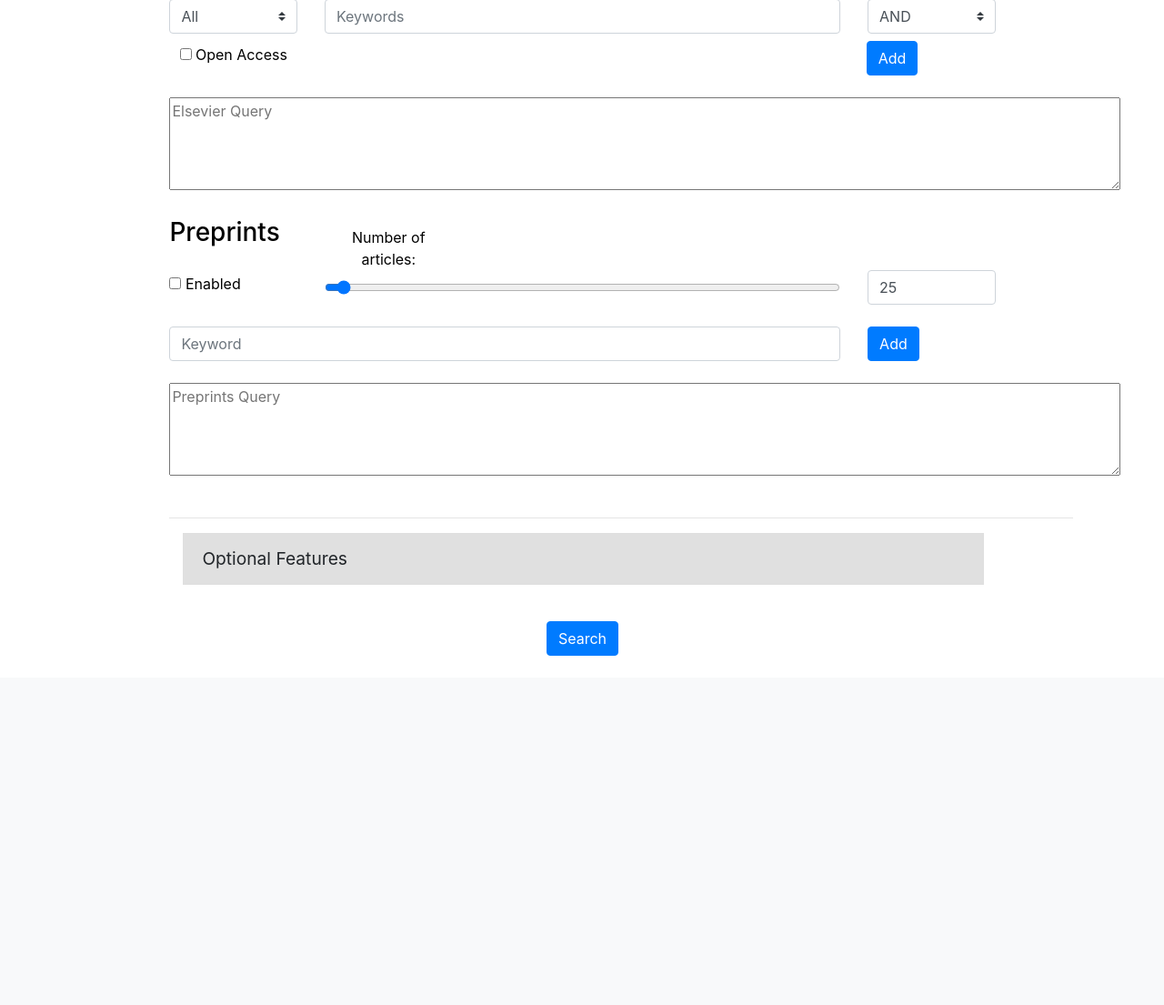
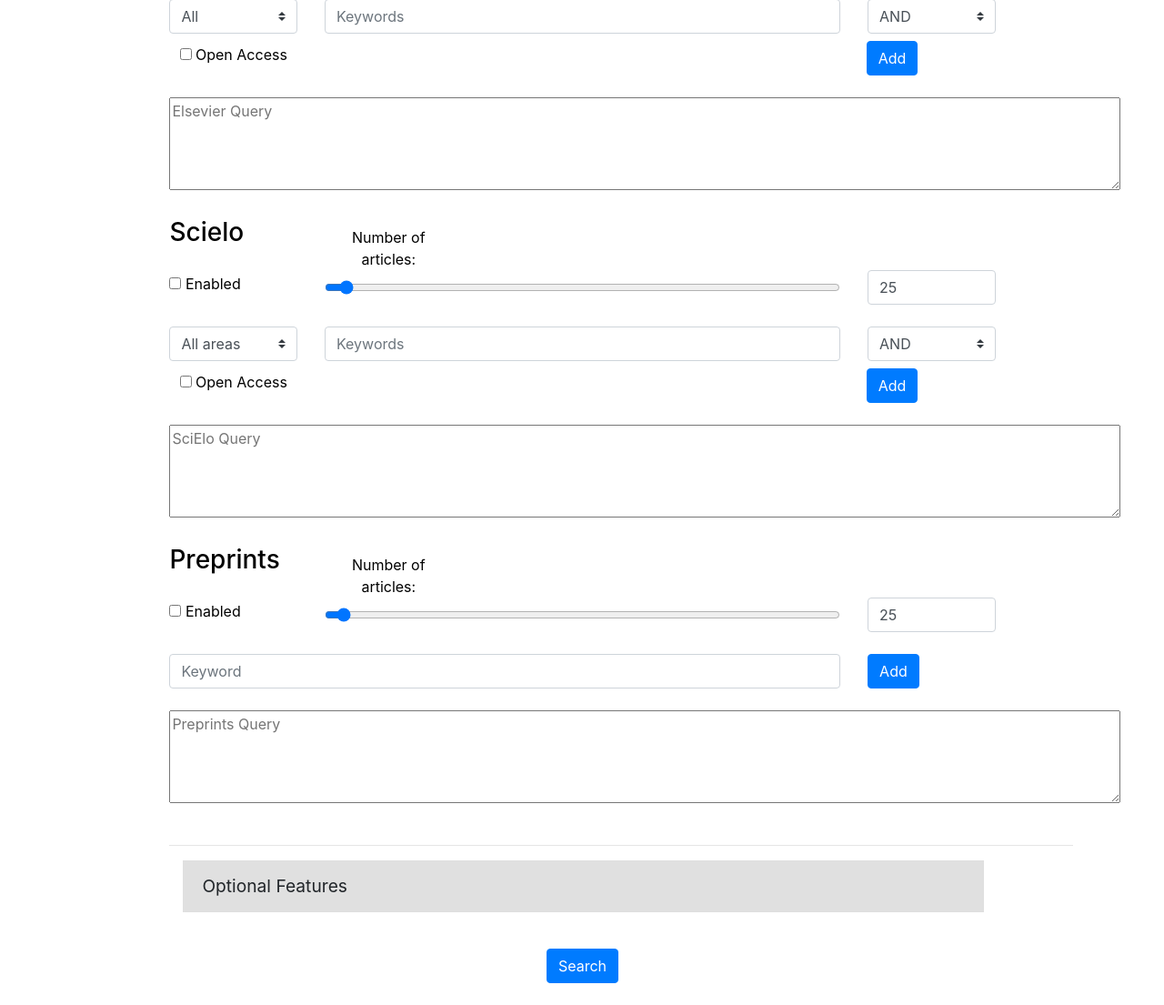
Before and after one commit to omixlab/Mabel, a Flask app: page /articles_extractor_str/ in a window 1280 px wide. Shown: the part 657-1762 px from the top of the page at 91% size. Before the commit the page ends 1378 px from the top, so only its background shows below. Run offline with Flask 2, Linux system fonts and the light colour scheme; the visitor is signed in with stand-in values (Sample User, id 1); data that the repository does not hold is empty; parts of the project's set-up code (start-up, migrations or seed data) failed here and were passed over; some libraries are stand-ins or nearby versions.

Commit message:
scielo2 WIP

```diff
--- a/src/forms.py
+++ b/src/forms.py
@@ -271,10 +271,11 @@ class ScispacyEntities(FlaskForm):
     tissue = BooleanField("TISSUE")
 
 class FlashtextDefaultModels(FlaskForm):
-    genes_human = BooleanField(2)
-    genes_danio_rerio = BooleanField(3)
+    genes_human = BooleanField(1)
+    genes_danio_rerio = BooleanField(2)
 
 class FlashtextUserModels(FlaskForm):
+    # Atributos são criados no acesso
     pass
 
 class CreateFlashtextModel(FlaskForm):
--- a/src/routes.py
+++ b/src/routes.py
@@ -61,14 +61,17 @@ def extractor_base(func):
                     data_tmp = extractor.execute.apply_async((
                         search_form.pubmed_query.data,
                         search_form.elsevier_query.data,
+                        search_form.scielo_query.data,
                         search_form.preprints_query.data,
                         search_form.check_pubmed.data,
                         search_form.check_scopus.data,
                         search_form.check_scidir.data,
+                        search_form.check_scielo.data,
                         search_form.check_preprints.data,
                         int(search_form.pm_num_of_articles.data),
                         int(search_form.sc_num_of_articles.data),
                         int(search_form.sd_num_of_articles.data),
+                        int(search_form.se_num_of_articles.data),
                         int(search_form.ppr_num_of_articles.data),
                         selected_entities,
                         kp
@@ -102,9 +105,10 @@ def articles_extractor(search_form, available_entities, default_models, user_mod
     # Query constructor
     if request.method == 'POST':
         if 'add_keyword' in request.form:
-            search_form.pubmed_query.data, search_form.elsevier_query.data = query_constructor.basic(
+            search_form.pubmed_query.data, search_form.elsevier_query.data, search_form.scielo_query.data = query_constructor.basic(
                 search_form.pubmed_query.data,
                 search_form.elsevier_query.data,
+                search_form.scielo_query.data,
                 query_form.tags.data,
                 query_form.keyword.data,
                 query_form.connective.data,
@@ -121,7 +125,7 @@ def articles_extractor(search_form, available_entities, default_models, user_mod
 def articles_extractor_str(search_form, available_entities, default_models, user_models):
     pm_query_form = AdvancedPubMedQuery()
     els_query_form = AdvancedElsevierQuery()
-    se_query_form = IsADirectoryError()
+    se_query_form = AdvancedScieloQuery()
     ppr_query_form = AdvancedPreprintsQuery()
     search_filters = SearchFilters()
 
@@ -144,35 +148,12 @@ def articles_extractor_str(search_form, available_entities, default_models, user
                 els_query_form.open_access.data,
             )
 
-        if 'apply_filters' in request.form:
-            filters_tags = dicts_and_tuples.pm_filters
-            available_filters = [
-                    search_filters.abstract,
-                    search_filters.free_full_text,
-                    search_filters.full_text,
-                    search_filters.booksdocs,
-                    search_filters.clinicaltrial,
-                    search_filters.meta_analysis,
-                    search_filters.randomizedcontrolledtrial,
-                    search_filters.review,
-                    search_filters.systematicreview,
-                    search_filters.humans,
-                    search_filters.animal,
-                    search_filters.male,
-                    search_filters.female,
-                    search_filters.english,
-                    search_filters.portuguese,
-                    search_filters.spanish,
-                    search_filters.data,
-                    search_filters.excludepreprints,
-                    search_filters.medline,
-                    ]
-
-            selected_filters = [filters_tags[f.name] for f in available_filters if f.data]
-
-            search_form.pubmed_query.data = query_constructor.pubmed_filters(
-                search_form.pubmed_query.data,
-                selected_filters
+        if 'se_add_keyword' in request.form:
+            search_form.scielo_query.data = query_constructor.scielo(
+                search_form.scielo_query.data,
+                se_query_form.fields_se.data,
+                se_query_form.keyword_se.data,
+                se_query_form.boolean_se.data,
             )
 
         if 'ppr_add_keyword' in request.form:
@@ -181,8 +162,18 @@ def articles_extractor_str(search_form, available_entities, default_models, user
                 ppr_query_form.keyword_ppr.data,
             )
 
+        if 'apply_filters' in request.form:
+            filters_tags = dicts_and_tuples.pm_filters
+            available_filters = [getattr(search_filters, field_name) for field_name in dir(search_filters) if isinstance(getattr(search_filters, field_name), BooleanField)]
+            selected_filters = [filters_tags[f.name] for f in available_filters if f.data]
 
-    return render_template("articles_extractor_str.html", pm_query=pm_query_form, els_query=els_query_form, ppr_query=ppr_query_form, search_form=search_form, search_filters=search_filters, entities=available_entities, default_models=default_models, user_models=user_models)
+            search_form.pubmed_query.data = query_constructor.pubmed_filters(
+                search_form.pubmed_query.data,
+                selected_filters
+            )
+
+
+    return render_template("articles_extractor_str.html", pm_query=pm_query_form, els_query=els_query_form, se_query=se_query_form, ppr_query=ppr_query_form, search_form=search_form, search_filters=search_filters, entities=available_entities, default_models=default_models, user_models=user_models)
 
 @app.route("/user_area/")
 @login_required
--- a/src/templates/articles_extractor_str.html
+++ b/src/templates/articles_extractor_str.html
@@ -129,6 +129,35 @@ Articles Extractor
             <br>
 
             <div class="row">
+                <div class="col-md-2 text-left"><h3>Scielo</h3></div>
+                <div class="col-md-2" style="margin-top: 10px;">Number of articles:</div>
+            </div>
+            <div class="row">
+                <div class="col-md-2 text-left">{{search_form.check_scielo(class='mt-2')}} <label class="form-check-label" for="check_scielo">Enabled</label></div>
+                <div class="col-md-7">{{search_form.range_scielo(class='form-control', step=25, min=0, max=5000, id='range_scielo', oninput="outputUpdate(range_scielo.value)")}}</div>
+                <div class="col-md-2">{{search_form.se_num_of_articles(class='form-control', id='se_num_of_articles')}}</div>
+            </div>
+
+            <br>
+            <div class="row">
+                <div class="col-md-2">{{ se_query.fields_se(class='form-control custom-select')}}</div>
+                <div class="col-md-7">{{ se_query.keyword_se(class='form-control', placeholder='Keywords') }}</div>
+                <div class="col-md-2">{{ se_query.boolean_se(class='form-control custom-select')}}</div>
+            </div>
+
+            <div class="row">
+                <div class="col-md-2">{{se_query.open_access(class='mt-3')}} <label class="form-check-label" for="open_access">Open Access</label></div>
+                <div class="col-md-6"></div>
+                <div class="col-md-2 text-right">
+                    <button type="submit" name="se_add_keyword" class="btn btn-primary mt-2"> Add </button>
+                </div>
+            </div>
+
+            <br>
+            <div class="text-justify">{{search_form.scielo_query(placeholder = 'SciElo Query')}}</div>
+            <br>
+
+            <div class="row">
                 <div class="col-md-2 text-left"><h3>Preprints</h3></div>
                 <div class="col-md-2" style="margin-top: 10px;">Number of articles:</div>
             </div>
--- a/src/utils/dicts_tuples/flasky_tuples.py
+++ b/src/utils/dicts_tuples/flasky_tuples.py
@@ -26,6 +26,13 @@ to_pubmed = {
     "LANGUAGE": "[Language]",
     "DOCTYPE": "[Publication Type]",
     "PUBLISHER": "[Publisher]",
+}
+
+to_scielo = {
+    "ALL": "",
+    "TITLE": "ti",
+    "ABS": "ab",
+    "AUTH": "au",
 }
 
 
@@ -133,6 +140,16 @@ els_tags = [
     ("WEBSITE", "Website"),
 ]
 
+se_tags = [
+    ("", "All areas"),
+    ("year_cluster", "Publication Year"),
+    ("au", "Author"),
+    ("sponsor", "Sponsor"),
+    ("ta", "Journal"),
+    ("ab", "Abstract"),
+    ("ti", "Title"),
+]
+
 # PubMed Filters
 pm_filters = {
     "abstract": "fha",
```
Also changed, not shown: src/templates/articles_extractor.html (+14 -0 lines), src/utils/extractor.py (+13 -9 lines), src/utils/query_constructor.py (+31 -3 lines).
